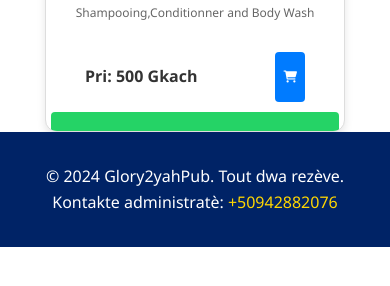
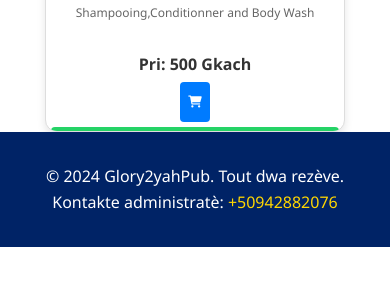
Before and after one commit to stanionic/Glory2yah-, a Flask app: page /batch/fd04a3b9-5d95-493a-9a63-f4b332ae1e2f in a window 390 px wide. Shown: the part 418-704 px from the top of the page. Run offline with Flask 3, Linux system fonts and the light colour scheme; data that the repository does not hold is empty.

Commit message:
Revert "Fix responsive design for ad action buttons on mobile devices"
This reverts commit 88e38e2ea090f7f96e802ef0efb3967d82aaf275.

```diff
--- a/templates/batch.html
+++ b/templates/batch.html
@@ -295,13 +295,7 @@
         display: none;
     }
     .ad-actions {
-        flex-direction: row;
-        justify-content: space-around;
-        gap: 10px;
-    }
-    .btn-icon {
-        width: 50px;
-        height: 50px;
+        flex-direction: column;
     }
 }
 </style>
```
